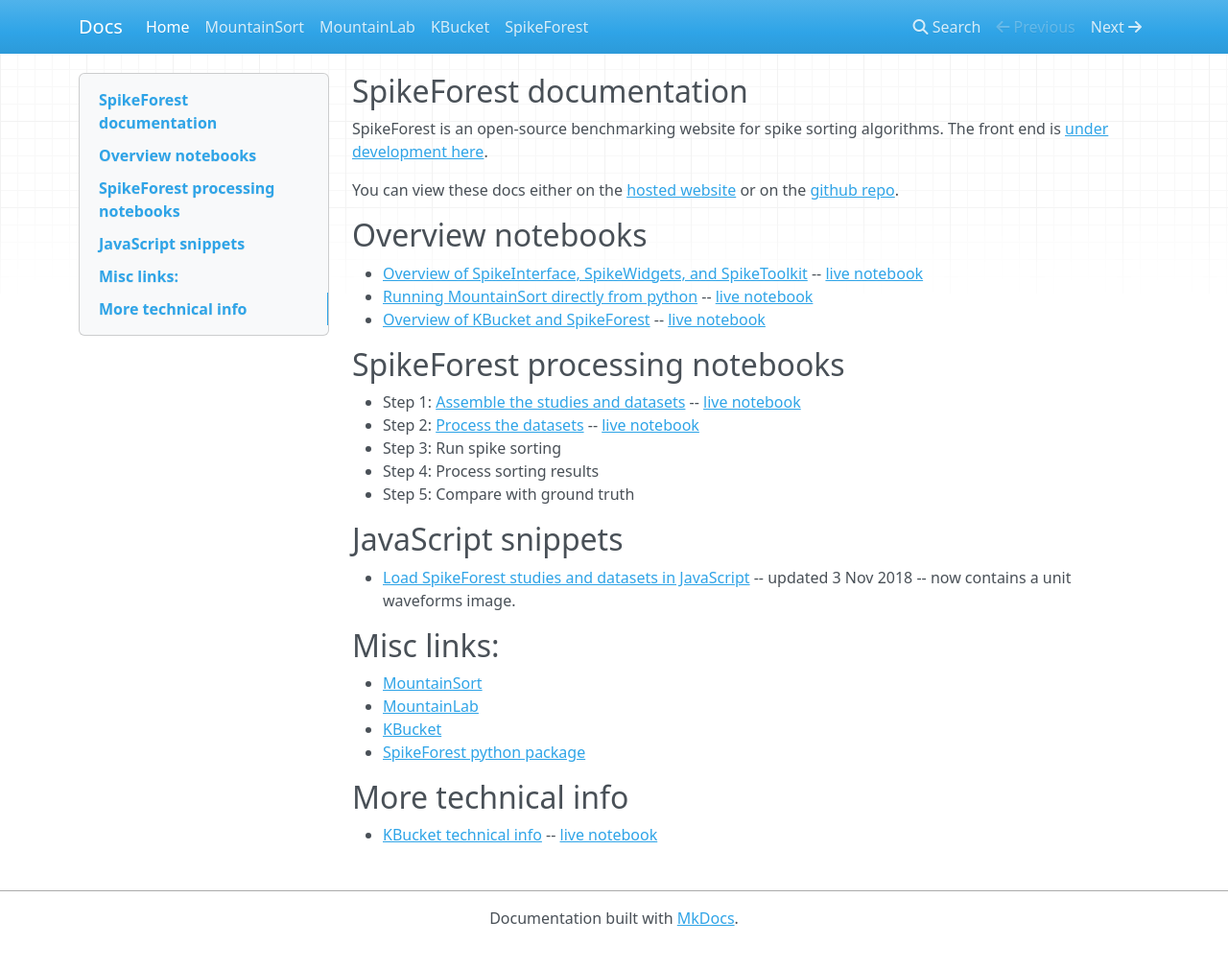
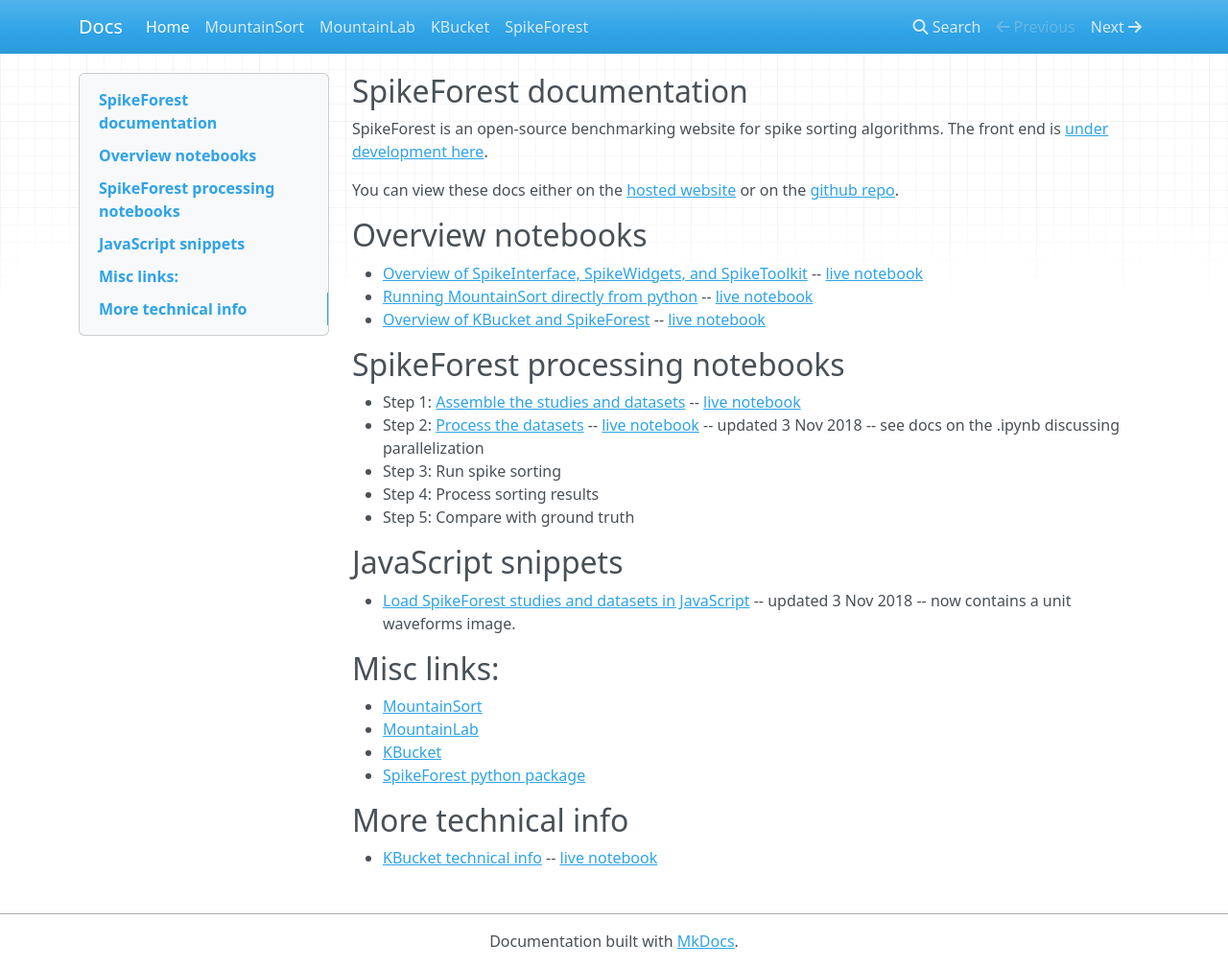
Before and after one commit to scratcharchive/spikeforest-docs, an MkDocs documentation site: the page built from docs/index.md, in a window 1280 px wide and 1009 px high. Shown: the whole window at 96% size. Built offline with MkDocs 1.6.1, drawn with Linux system fonts in a browser that asks for light colours; nearby versions of some CDN libraries.

Commit message:
Update index.md

```diff
--- a/docs/index.md
+++ b/docs/index.md
@@ -12,7 +12,7 @@
 
 ## SpikeForest processing notebooks
 * Step 1: [Assemble the studies and datasets](https://gist.github.com/magland/4b97b837c594469e48b405066aa5bca5) -- [live notebook](https://colab.research.google.com/gist/magland/4b97b837c594469e48b405066aa5bca5/prepare_studies.ipynb)
-* Step 2: [Process the datasets](https://gist.github.com/magland/9d9d1a0a58aa694d5c2e71e3717dd1ef#file-notebook-ipynb) -- [live notebook](https://colab.research.google.com/gist/magland/9d9d1a0a58aa694d5c2e71e3717dd1ef)
+* Step 2: [Process the datasets](https://gist.github.com/magland/9d9d1a0a58aa694d5c2e71e3717dd1ef#file-notebook-ipynb) -- [live notebook](https://colab.research.google.com/gist/magland/9d9d1a0a58aa694d5c2e71e3717dd1ef) -- updated 3 Nov 2018 -- see docs on the .ipynb discussing parallelization
 * Step 3: Run spike sorting
 * Step 4: Process sorting results
 * Step 5: Compare with ground truth
```
